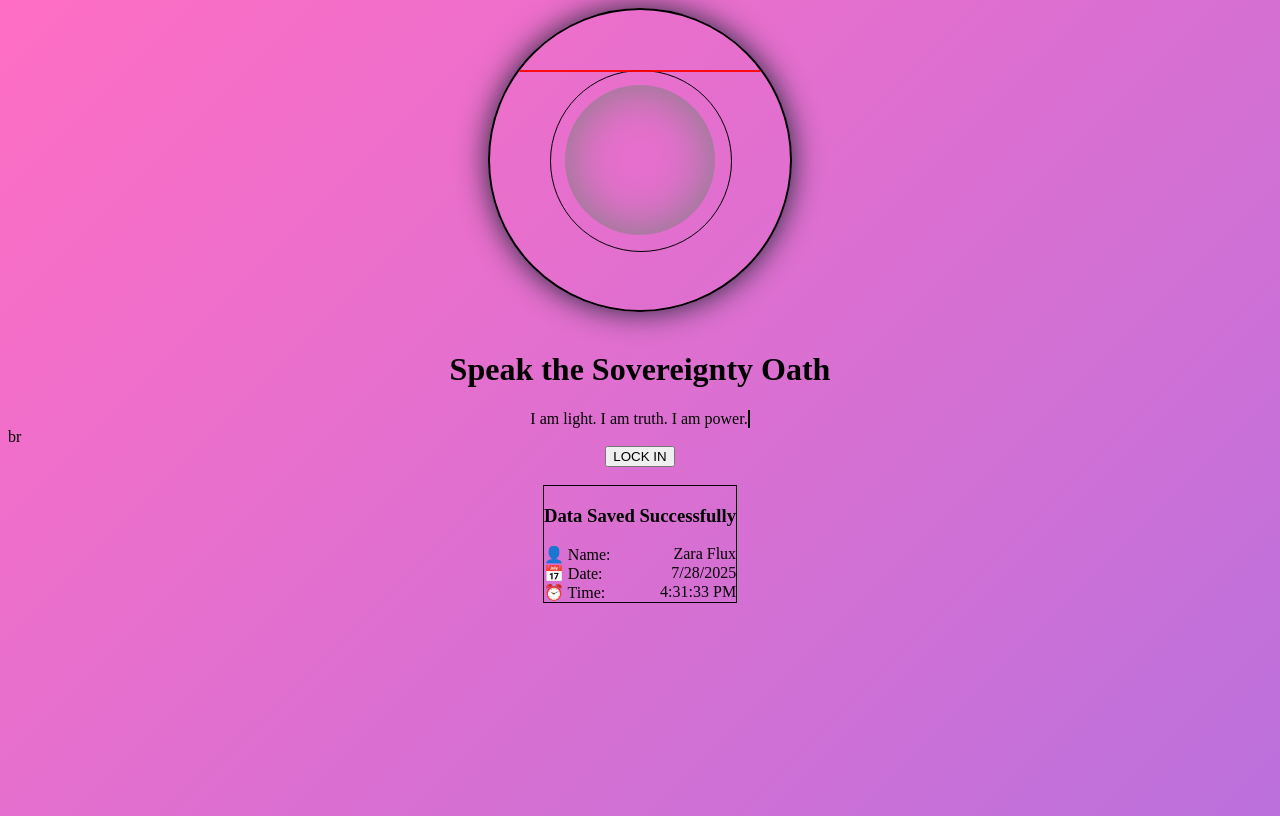
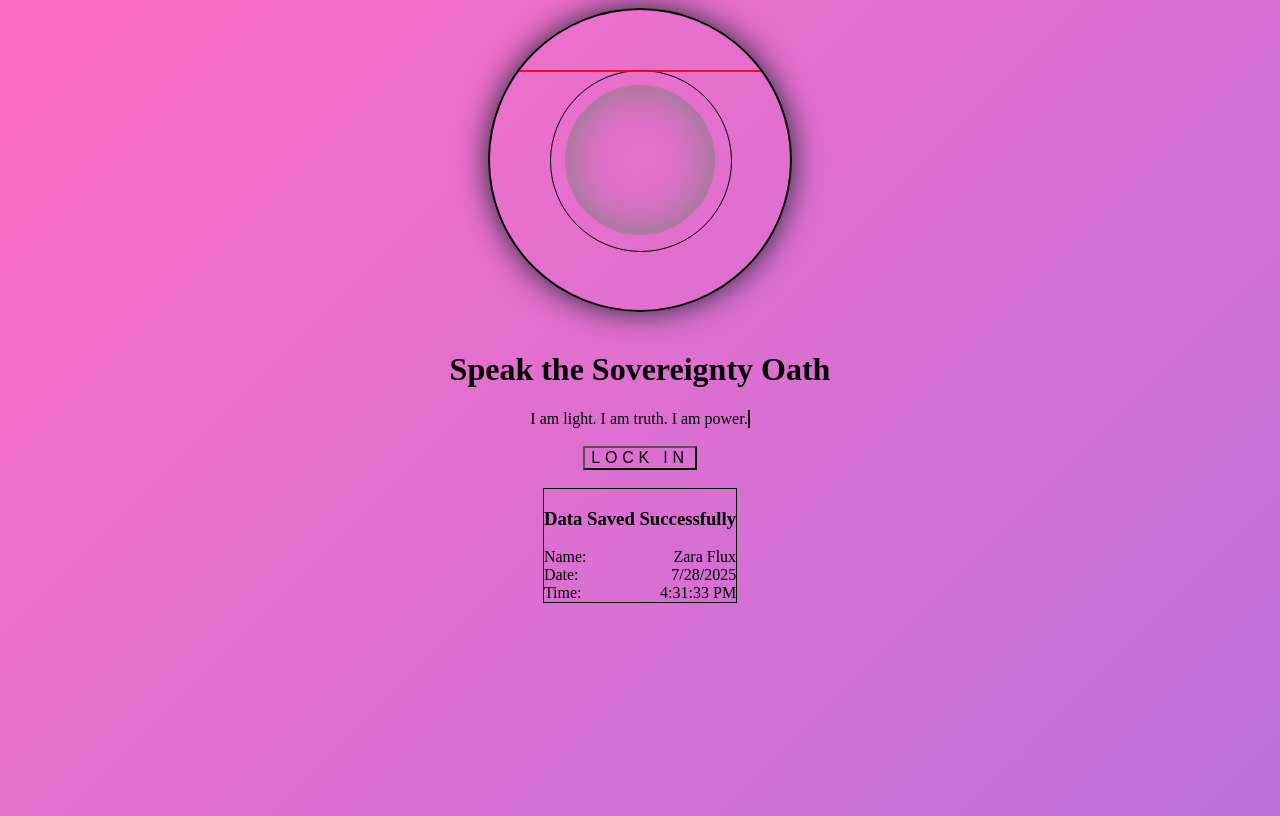
Before and after one commit to DevGracies/Mini-Mission, a React (Vite) app: page / in a window 1280 px wide. Both pictures are taken after a click on the button "LOCK IN". Built offline with nearby package versions, Linux system fonts and the light colour scheme.

Commit message:
first commit

```diff
--- a/src/App.tsx
+++ b/src/App.tsx
@@ -15,7 +15,7 @@ const App: React.FC = () => {
 </div>
   <EyeScanner />
   <SovereigntyOath />
-  br
+  <br />
   <LockIn />
   </div> )
 };
--- a/src/components/LockIn.tsx
+++ b/src/components/LockIn.tsx
@@ -30,29 +30,30 @@ const LockIn: React.FC = () => {
   };
 
   return (
-    <div className="flex flex-col items-center justify-center bg-gradient-to-br from-black via-gray-900 to-black px-4 py-10 text-white">
+    <div className="flex flex-col items-center justify-center bg-gradient-to-br from-black via-gray-900 to-black px-4 py-10 ">
       {/*The Lock In Button */}
-      <button
-        onClick={handleLockIn}
-        className=" text-white text-10xl px-12 py-6 rounded duration-300 font-bold tracking-widest "
-      >
-        LOCK IN
-      </button>
+<button
+  onClick={handleLockIn}
+  className="px-20 py-12 bg-transparent text-black rounded-3xl shadow-2xl hover:scale-105 transition duration-300 font-extrabold tracking-[0.3em] uppercase"
+  style={{ fontSize: "1rem" }}
+>
+  LOCK IN
+</button>
 <br />
       {isLocked && data && (
-        <div className="mt-10 w-20px max-w-md bg-gray-900/70 backdrop-blur-lg border border-purple-600 rounded-2xl p-6 shadow-lg animate-fadeIn">
+       <div className="mt-10 max-w-md bg-gray-900/70 backdrop-blur-lg border border-purple-600 rounded-2xl p-6 shadow-lg animate-fadeIn">
           <h3 className="text-purple-300 text-lg font-semibold mb-4">Data Saved Successfully</h3>
           <div className="space-y-2 text-sm sm:text-base font-mono text-gray-200">
             <div className="flex justify-between">
-              <span className="text-gray-400">👤 Name:</span>
+              <span className="text-gray-400"> Name:</span>
               <span>{data.name}</span>
             </div>
             <div className="flex justify-between">
-              <span className="text-gray-400">📅 Date:</span>
+              <span className="text-gray-400"> Date:</span>
               <span>{data.date}</span>
             </div>
             <div className="flex justify-between">
-              <span className="text-gray-400">⏰ Time:</span>
+              <span className="text-gray-400"> Time:</span>
               <span>{data.time}</span>
             </div>
           </div>
```
